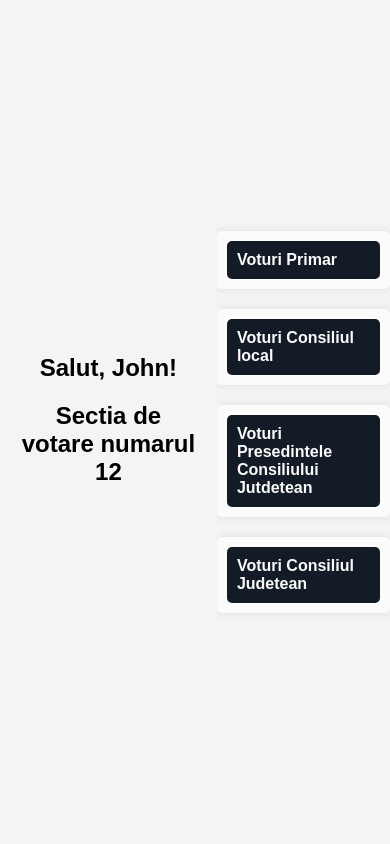
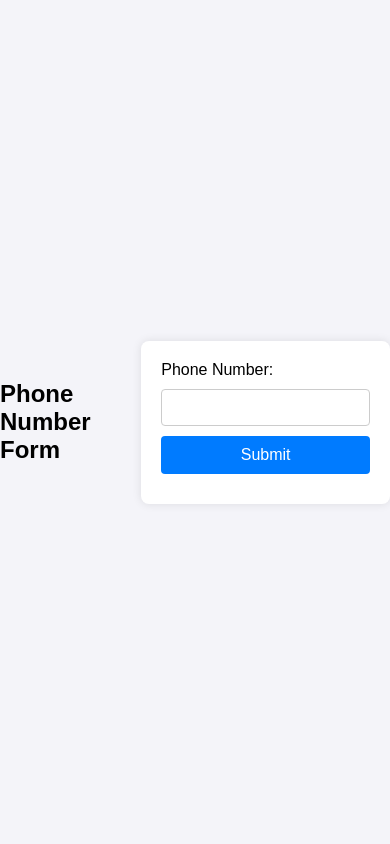
Before and after one commit to a96tudor/elections-maps, a Flask app: page /numarare in a window 390 px wide. Run offline with Flask 3, Linux system fonts and the light colour scheme; parts of the project's set-up code (start-up, migrations or seed data) failed here and were passed over.

Commit message:
Add logic for phoneNumber-based authenticatino

```diff
--- a/app.py
+++ b/app.py
@@ -1,15 +1,42 @@
-from flask import Flask, render_template
+from flask import Flask, render_template, request, redirect
 
-from election_maps.entities.observer import Observer
+from election_maps.clients.db.users import UsersDatabaseHandler
 
-app = Flask(__name__)
+app = Flask(__name__, static_folder='static', template_folder='templates')
+users_db_handler = None
 
 
-@app.route('/numarare')
-def count():
-    dummy_observer = Observer("John", "Doe", "1234455677", "12")
-    return render_template("reports.html", observer=dummy_observer)
+@app.route('/numarare/<user_id>', methods=["GET"])
+def count_main(user_id):
+    observer = users_db_handler.get_user_by_id(user_id)
+    print(user_id)
+    print(observer)
+
+    if observer:
+        return render_template("reports.html", observer=observer)
+    else:
+        return redirect("/numarare")
+
+
+@app.route('/numarare', methods=["POST"])
+def count_post():
+    global users_db_handler
+    phone_number = request.values.get("phone")
+
+    observer = users_db_handler.get_user_by_phone_number(phone_number)
+    print(observer)
+
+    if observer is None:
+        return redirect("/numarare")
+    else:
+        return redirect(f"/numarare/{observer.db_id}")
+
+
+@app.route('/numarare', methods=["GET"])
+def count_home():
+    return render_template("phone_number_form.html")
 
 
 if __name__ == '__main__':
+    users_db_handler = UsersDatabaseHandler()
     app.run(host="0.0.0.0", debug=True, port=3000)
--- a/election_maps/clients/db/users.py
+++ b/election_maps/clients/db/users.py
@@ -1,4 +1,6 @@
 from typing import Optional
+
+from bson.objectid import ObjectId
 
 from election_maps.clients.db.base import BaseDatabaseHandler
 from election_maps.entities.observer import Observer
@@ -21,7 +23,7 @@ class UsersDatabaseHandler(BaseDatabaseHandler):
         return None
 
     def get_user_by_id(self, user_id: str) -> Optional[Observer]:
-        query = {"_id": user_id}
+        query = {"_id": ObjectId(user_id)}
 
         cursor = self.find_one(query)
 
--- a/static/style.css
+++ b/static/style.css
@@ -11,6 +11,7 @@ body {
     width: 80%;
     margin: auto;
     overflow: hidden;
+    position: relative;
 }
 .dropdown {
     background-color: #fbfbfb;
--- a/templates/head.html
+++ b/templates/head.html
@@ -2,6 +2,6 @@
     <meta charset="UTF-8">
     <meta name="viewport" content="width=device-width, initial-scale=1.0">
     <title>Miscarea Noi, Ploiestenii - numarare paralela</title>
-    <link rel="stylesheet" href="static/style.css">
-    <script src="static/app.js"></script>
+    <link rel="stylesheet" href="/static/style.css">
+    <script src="/static/app.js"></script>
 </head>
--- /dev/null
+++ b/templates/phone_number_form.html
@@ -0,0 +1,73 @@
+<!DOCTYPE html>
+<html lang="en">
+{% include 'head.html' %}
+
+<body>
+<meta charset="UTF-8">
+    <meta name="viewport" content="width=device-width, initial-scale=1.0">
+    <title>Phone Number Form</title>
+    <style>
+        body {
+            font-family: Arial, sans-serif;
+            margin: 0;
+            padding: 0;
+            display: flex;
+            justify-content: center;
+            align-items: center;
+            min-height: 100vh;
+            background-color: #f4f4f9;
+        }
+        form {
+            background-color: white;
+            padding: 20px;
+            border-radius: 8px;
+            box-shadow: 0 0 10px rgba(0, 0, 0, 0.1);
+            width: 90%;
+            max-width: 400px;
+        }
+        label, input[type="submit"] {
+            display: block;
+            width: 100%;
+            margin-bottom: 10px;
+        }
+        input[type="tel"] {
+            width: calc(100% - 22px);
+            padding: 10px;
+            margin-bottom: 10px;
+            border: 1px solid #ccc;
+            border-radius: 4px;
+        }
+        input[type="submit"] {
+            background-color: #007BFF;
+            color: white;
+            border: none;
+            padding: 10px;
+            border-radius: 4px;
+            cursor: pointer;
+            font-size: 16px;
+        }
+        input[type="submit"]:hover {
+            background-color: #0056b3;
+        }
+    </style>
+
+    <h2>Phone Number Form</h2>
+    <form id="phoneForm" action="/numarare" method="post">
+        <label for="phone">Phone Number:</label>
+        <input type="tel" id="phone" name="phone" required>
+        <input type="submit" value="Submit">
+    </form>
+
+    <script>
+        document.getElementById('phoneForm').addEventListener('submit', function(event) {
+            var phoneInput = document.getElementById('phone').value;
+            var romanianPhonePattern = /^(\+40|0)(7\d{2}|\d{2})\d{6}$/;
+
+            if (!romanianPhonePattern.test(phoneInput)) {
+                alert('Please enter a valid Romanian phone number.');
+                event.preventDefault();
+            }
+        });
+    </script>
+</body>
+</html>
--- a/templates/reports.html
+++ b/templates/reports.html
@@ -2,12 +2,12 @@
 <html lang="en">
 {% include 'head.html' %}
 <body>
-	<main>
+	<div class="container">
 		{% if observer %}
 	        <h1>Salut, {{ observer.first_name }}!</h1>
 			<h2>Sectia de votare numarul {{ observer.voting_section_number }}</h2>
 		{% endif %}
-	</main>
+	</div>
 	<div class="container">
 	    <div class="dropdown">
 	        <h2 onclick="toggleDropdown('primar')">Voturi Primar</h2>
```
Also changed, not shown: templates/header.html (deleted).
